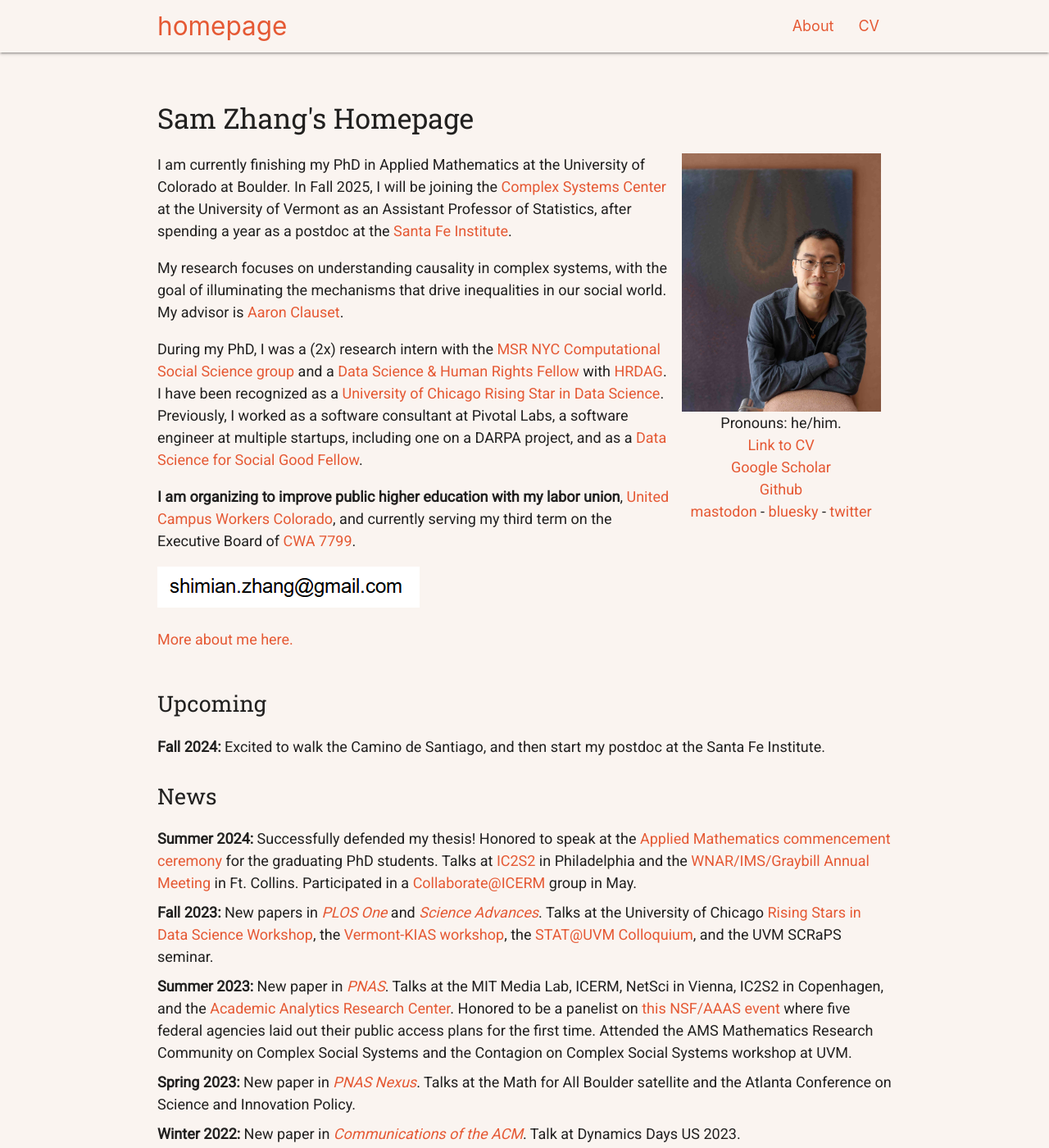
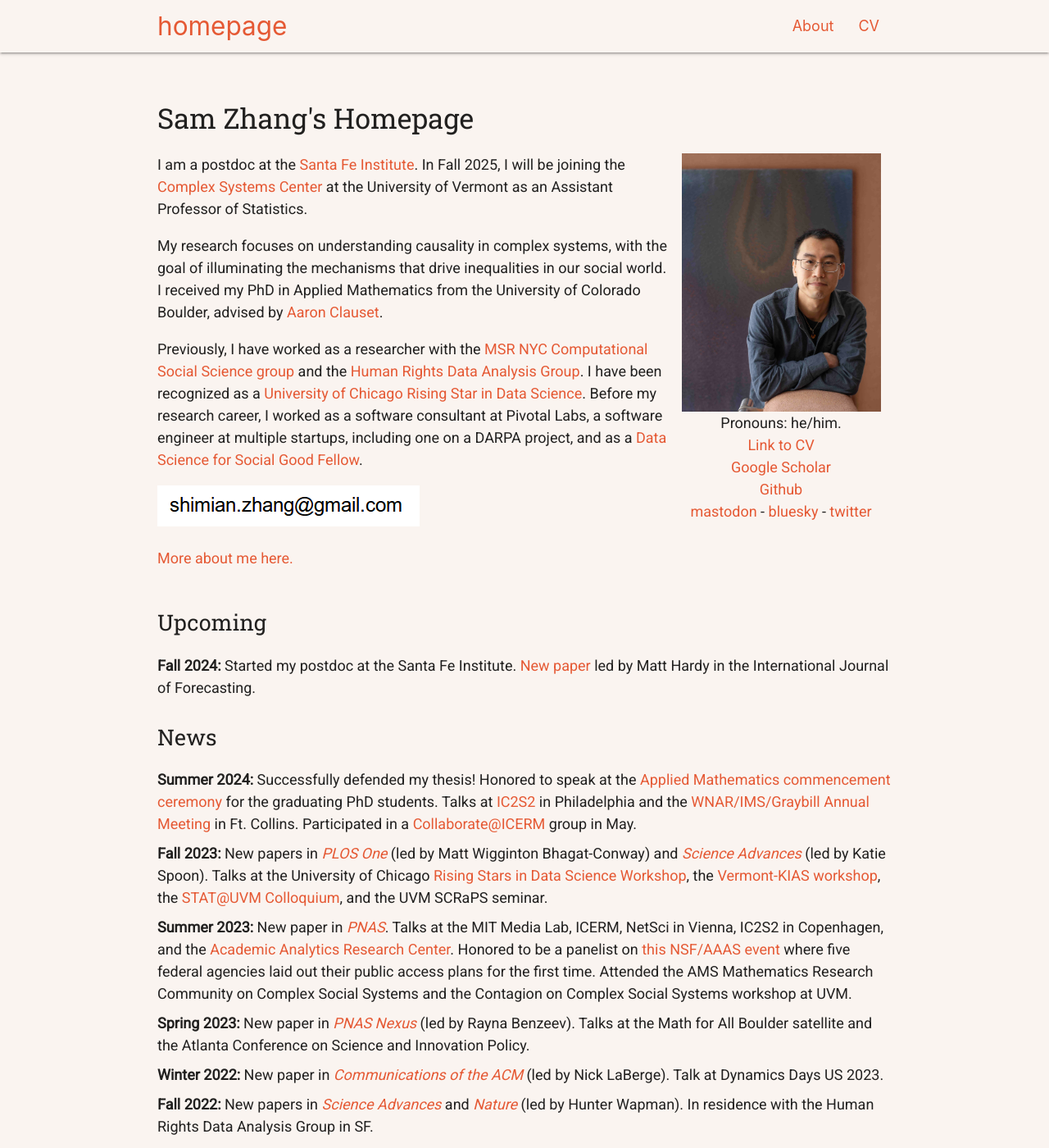
Before and after one commit to samzhang111/samzhang111.github.io, a Jekyll site: the page built from main.html, in a window 1280 px wide and 1400 px high. Shown: the whole window at 82% size. Built offline with Jekyll 4.4.1, drawn with Linux system fonts in a browser that asks for light colours; nearby versions of some CDN libraries; some of the changed text lies outside the part shown.

Commit message:
fall is here

```diff
--- a/main.html
+++ b/main.html
@@ -8,18 +8,15 @@ layout: default
 
 <div class="intro">
     <p>
-    I am currently finishing my PhD in Applied Mathematics at the University of Colorado at Boulder. In Fall 2025, I will be joining the <a href="https://vermontcomplexsystems.org" target="_blank">Complex Systems Center</a> at the University of Vermont as an Assistant Professor of Statistics, after spending a year as a postdoc at the <a href="https://santafe.edu" target="_blank">Santa Fe Institute</a>.
+    I am a postdoc at the <a href="https://santafe.edu" target="_blank">Santa Fe Institute</a>. In Fall 2025, I will be joining the <a href="https://vermontcomplexsystems.org" target="_blank">Complex Systems Center</a> at the University of Vermont as an Assistant Professor of Statistics.
 
     <p>
-My research focuses on understanding causality in complex systems, with the goal of illuminating the mechanisms that drive inequalities in our social world. My advisor is <a href="https://aaronclauset.github.io/" target="_blank">Aaron Clauset</a>.
+My research focuses on understanding causality in complex systems, with the goal of illuminating the mechanisms that drive inequalities in our social world. I received my PhD in Applied Mathematics from the University of Colorado Boulder, advised by <a href="https://aaronclauset.github.io/" target="_blank">Aaron Clauset</a>.
 
     <p>
-    During my PhD, I was a (2x) research intern with the <a href="https://www.microsoft.com/en-us/research/theme/computational-social-science/" target="_blank">MSR NYC Computational Social Science group</a> and a <a href="https://hrdag.org/people/sam-zhang/" target="_blank">Data Science & Human Rights Fellow</a> with <a href="https://hrdag.org" target="_blank">HRDAG</a>.
+    Previously, I have worked as a researcher with the <a href="https://www.microsoft.com/en-us/research/theme/computational-social-science/" target="_blank">MSR NYC Computational Social Science group</a> and the <a href="https://hrdag.org" target="_blank">Human Rights Data Analysis Group</a>.
     I have been recognized as a <a href="https://datascience.uchicago.edu/research/postdoctoral-programs/rising-stars-in-data-science-2/2023-rising-stars/" target="_blank">University of Chicago Rising Star in Data Science</a>.
-    Previously, I worked as a software consultant at Pivotal Labs, a software engineer at multiple startups, including one on a DARPA project, and as a <a href="https://dssgfellowship.org/" target="_blank">Data Science for Social Good Fellow</a>.
-
-    <p>
-    <b>I am organizing to improve public higher education with my labor union</b>, <a href="https://ucwcolorado.org" target="_blank">United Campus Workers Colorado</a>, and currently serving my third term on the Executive Board of <a href="https://cwa7799.org" target="_blank">CWA 7799</a>.
+    Before my research career, I worked as a software consultant at Pivotal Labs, a software engineer at multiple startups, including one on a DARPA project, and as a <a href="https://dssgfellowship.org/" target="_blank">Data Science for Social Good Fellow</a>.
 
     <div>
         <div>
@@ -56,12 +53,12 @@ My research focuses on understanding causality in complex systems, with the goal
 <div id='recent' class="vertical-section">
           <div class="sectitle">Upcoming</div>
           <ul>
-              <li><b>Fall 2024:</b> Excited to walk the Camino de Santiago, and then start my postdoc at the Santa Fe Institute.</li>
+              <li><b>Fall 2024:</b> Started my postdoc at the Santa Fe Institute. <a href="https://www.sciencedirect.com/science/article/pii/S0169207024000694" target="_blank">New paper</a> led by Matt Hardy in the International Journal of Forecasting.</li>
           </ul>
           <div class="sectitle">News</div>
           <ul>
               <li><b>Summer 2024:</b> Successfully defended my thesis! Honored to speak at the <a href="/text/commencement.txt" target="_blank">Applied Mathematics commencement ceremony</a> for the graduating PhD students. Talks at <a href="https://ic2s2.org/" target="_blank">IC2S2</a> in Philadelphia and the <a href="https://www.wnar.org/wnar2024" target="_blank">WNAR/IMS/Graybill Annual Meeting</a> in Ft. Collins. Participated in a <a href="https://icerm.brown.edu/collaborate/" target="_blank">Collaborate@ICERM</a> group in May.</li>
-              <li><b>Fall 2023:</b> New papers in <a target="_blank" href="https://doi.org/10.1371/journal.pone.0290534"><em>PLOS One</em></a> and <a target="_blank" href="https://www.science.org/doi/10.1126/sciadv.adi2205"><em>Science Advances</em></a>. Talks at the University of Chicago <a href="https://datascience.uchicago.edu/research/postdoctoral-programs/rising-stars/#description" target="_blank">Rising Stars in Data Science Workshop</a>, the <a
+              <li><b>Fall 2023:</b> New papers in <a target="_blank" href="https://doi.org/10.1371/journal.pone.0290534"><em>PLOS One</em></a> (led by Matt Wigginton Bhagat-Conway) and <a target="_blank" href="https://www.science.org/doi/10.1126/sciadv.adi2205"><em>Science Advances</em></a> (led by Katie Spoon). Talks at the University of Chicago <a href="https://datascience.uchicago.edu/research/postdoctoral-programs/rising-stars/#description" target="_blank">Rising Stars in Data Science Workshop</a>, the <a
                       href="https://vermontcomplexsystems.org/events/vermont-kias/" target="_blank">Vermont-KIAS workshop</a>, the <a href="https://site.uvm.edu/statatuvm/seminars/" target="_blank">STAT@UVM Colloquium</a>, and the UVM SCRaPS
                   seminar.</li>
 
@@ -69,17 +66,17 @@ My research focuses on understanding causality in complex systems, with the goal
                 Honored to be a panelist on <a target="_blank" href="https://www.aaas.org/events/how-can-public-access-advance-equity-and-learning">this NSF/AAAS event</a> where five federal agencies laid out their public access plans for the first time. Attended the AMS Mathematics Research Community on Complex Social Systems and the Contagion on Complex Social Systems workshop at UVM.
               </li>
 
-              <li><b>Spring 2023:</b> New paper in <a target="_blank" href="https://academic.oup.com/pnasnexus/article/2/1/pgac287/7005261"><em>PNAS Nexus</em></a>.
+              <li><b>Spring 2023:</b> New paper in <a target="_blank" href="https://academic.oup.com/pnasnexus/article/2/1/pgac287/7005261"><em>PNAS Nexus</em></a> (led by Rayna Benzeev).
                   Talks at the Math for All Boulder satellite and the Atlanta Conference on Science and Innovation Policy.</li>
 
-              <li> <b> Winter 2022:</b> New paper in <a target="_blank" href="https://cacm.acm.org/magazines/2022/12/266925-subfield-prestige-and-gender-inequality-among-us-computing-faculty/fulltext"><em>Communications of the ACM</em></a>. Talk at Dynamics Days US 2023.</li>
+              <li> <b> Winter 2022:</b> New paper in <a target="_blank" href="https://cacm.acm.org/magazines/2022/12/266925-subfield-prestige-and-gender-inequality-among-us-computing-faculty/fulltext"><em>Communications of the ACM</em></a> (led by Nick LaBerge). Talk at Dynamics Days US 2023.</li>
 
               <li> <b>Fall 2022:</b> New papers in <a target="_blank" href="https://www.science.org/doi/10.1126/sciadv.abq7056"><em>Science Advances</em></a>
-                  and <a target="_blank" href="https://www.nature.com/articles/s41586-022-05222-x"><em>Nature</em></a>.
+                  and <a target="_blank" href="https://www.nature.com/articles/s41586-022-05222-x"><em>Nature</em></a> (led by Hunter Wapman).
 In residence with the Human Rights Data Analysis Group in SF.
               </li>
 
-              <li> <b>Summer 2022:</b> New paper in <a href="https://www.nature.com/articles/s41467-022-32604-6" target="_blank"><em>Nature Communications</em></a>.
+              <li> <b>Summer 2022:</b> New paper in <a href="https://www.nature.com/articles/s41467-022-32604-6" target="_blank"><em>Nature Communications</em></a> (led by Lleyton Li).
                   Gave talks at ICSSI in DC and SoCG virtually in Berlin.
 Attended a science of science workshop at SFI, and participated in the SFI Complexity-GAINs International Summer School in Vienna.
                   </li>
@@ -114,6 +111,13 @@ Attended a science of science workshop at SFI, and participated in the SFI Compl
 			<div id="zhang2022labor">
 				<div><a target="_blank" href="https://www.science.org/doi/10.1126/sciadv.abq7056">Labor advantages drive the greater productivity of faculty at elite universities.</a></div>
 				<div><b>S. Zhang</b>, K.H. Wapman, D.B. Larremore, &amp; A. Clauset. <em>Science Advances</em>, <b>8</b>(46) (2022).</div>
+			</div>
+		</li>
+
+		<li>
+			<div id="hardy2024bootstrap">
+				<div><a target="_blank" href="https://doi.org/10.1016/j.ijforecast.2024.07.002">Improving out-of-population prediction: The complementary effects of model assistance and judgmental bootstrapping</a></div>
+				<div>M. D. Hardy, <b>S. Zhang</b>, J. Hullman, J. M. Hofman, D. G. Goldstein. <em>International Journal of Forecasting</em> (2024).</div>
 			</div>
 		</li>
 
```
Also changed, not shown: html/about.html (+6 -4 lines).
